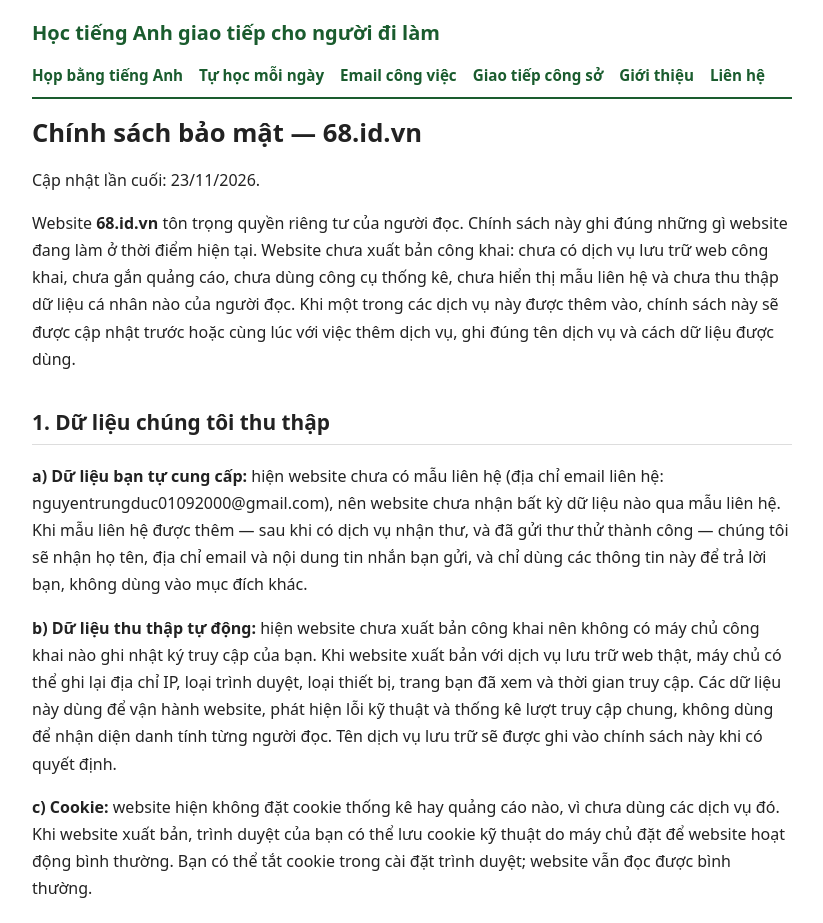
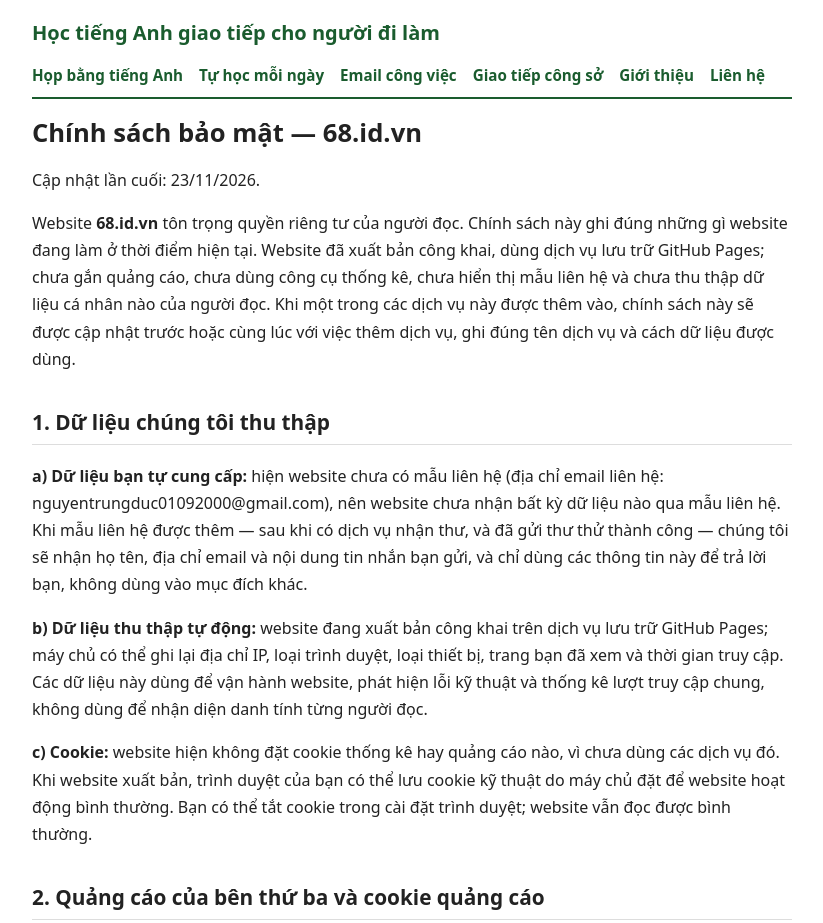
Before and after one commit to nguyentrungduc01092000-tech/tieng-anh-cong-so, a plain HTML site: page chinh-sach-bao-mat/index.html in a window 1280 px wide. Shown: the top 923 px of the page, without its empty margins (228-1051 px from the left). Drawn offline with Linux system fonts and the light colour scheme.

Commit message:
Cập nhật Chính sách bảo mật: web #03 đã xuất bản công khai trên GitHub Pages

```diff
--- a/chinh-sach-bao-mat/index.html
+++ b/chinh-sach-bao-mat/index.html
@@ -26,10 +26,10 @@ footer{border-top:1px solid #ddd;margin-top:48px;padding-top:16px;font-size:.9re
 <main>
 <h1>Chính sách bảo mật — 68.id.vn</h1>
 <p>Cập nhật lần cuối: 23/11/2026.</p>
-<p>Website <strong>68.id.vn</strong> tôn trọng quyền riêng tư của người đọc. Chính sách này ghi đúng những gì website đang làm ở thời điểm hiện tại. Website chưa xuất bản công khai: chưa có dịch vụ lưu trữ web công khai, chưa gắn quảng cáo, chưa dùng công cụ thống kê, chưa hiển thị mẫu liên hệ và chưa thu thập dữ liệu cá nhân nào của người đọc. Khi một trong các dịch vụ này được thêm vào, chính sách này sẽ được cập nhật trước hoặc cùng lúc với việc thêm dịch vụ, ghi đúng tên dịch vụ và cách dữ liệu được dùng.</p>
+<p>Website <strong>68.id.vn</strong> tôn trọng quyền riêng tư của người đọc. Chính sách này ghi đúng những gì website đang làm ở thời điểm hiện tại. Website đã xuất bản công khai, dùng dịch vụ lưu trữ GitHub Pages; chưa gắn quảng cáo, chưa dùng công cụ thống kê, chưa hiển thị mẫu liên hệ và chưa thu thập dữ liệu cá nhân nào của người đọc. Khi một trong các dịch vụ này được thêm vào, chính sách này sẽ được cập nhật trước hoặc cùng lúc với việc thêm dịch vụ, ghi đúng tên dịch vụ và cách dữ liệu được dùng.</p>
 <h2>1. Dữ liệu chúng tôi thu thập</h2>
 <p><strong>a) Dữ liệu bạn tự cung cấp:</strong> hiện website chưa có mẫu liên hệ (địa chỉ email liên hệ: nguyentrungduc01092000@gmail.com), nên website chưa nhận bất kỳ dữ liệu nào qua mẫu liên hệ. Khi mẫu liên hệ được thêm — sau khi có dịch vụ nhận thư, và đã gửi thư thử thành công — chúng tôi sẽ nhận họ tên, địa chỉ email và nội dung tin nhắn bạn gửi, và chỉ dùng các thông tin này để trả lời bạn, không dùng vào mục đích khác.</p>
-<p><strong>b) Dữ liệu thu thập tự động:</strong> hiện website chưa xuất bản công khai nên không có máy chủ công khai nào ghi nhật ký truy cập của bạn. Khi website xuất bản với dịch vụ lưu trữ web thật, máy chủ có thể ghi lại địa chỉ IP, loại trình duyệt, loại thiết bị, trang bạn đã xem và thời gian truy cập. Các dữ liệu này dùng để vận hành website, phát hiện lỗi kỹ thuật và thống kê lượt truy cập chung, không dùng để nhận diện danh tính từng người đọc. Tên dịch vụ lưu trữ sẽ được ghi vào chính sách này khi có quyết định.</p>
+<p><strong>b) Dữ liệu thu thập tự động:</strong> website đang xuất bản công khai trên dịch vụ lưu trữ GitHub Pages; máy chủ có thể ghi lại địa chỉ IP, loại trình duyệt, loại thiết bị, trang bạn đã xem và thời gian truy cập. Các dữ liệu này dùng để vận hành website, phát hiện lỗi kỹ thuật và thống kê lượt truy cập chung, không dùng để nhận diện danh tính từng người đọc.</p>
 <p><strong>c) Cookie:</strong> website hiện không đặt cookie thống kê hay quảng cáo nào, vì chưa dùng các dịch vụ đó. Khi website xuất bản, trình duyệt của bạn có thể lưu cookie kỹ thuật do máy chủ đặt để website hoạt động bình thường. Bạn có thể tắt cookie trong cài đặt trình duyệt; website vẫn đọc được bình thường.</p>
 <h2>2. Quảng cáo của bên thứ ba và cookie quảng cáo</h2>
 <p>Website chưa hiển thị quảng cáo và chưa đăng ký tham gia bất kỳ chương trình quảng cáo nào, kể cả Google AdSense. Chưa có quyết định sẽ dùng dịch vụ quảng cáo nào. Các đoạn dưới đây chỉ áp dụng KHI quảng cáo được thêm vào, và chính sách này sẽ được cập nhật ghi đúng tên đối tác trước khi quảng cáo xuất hiện.</p>
```
